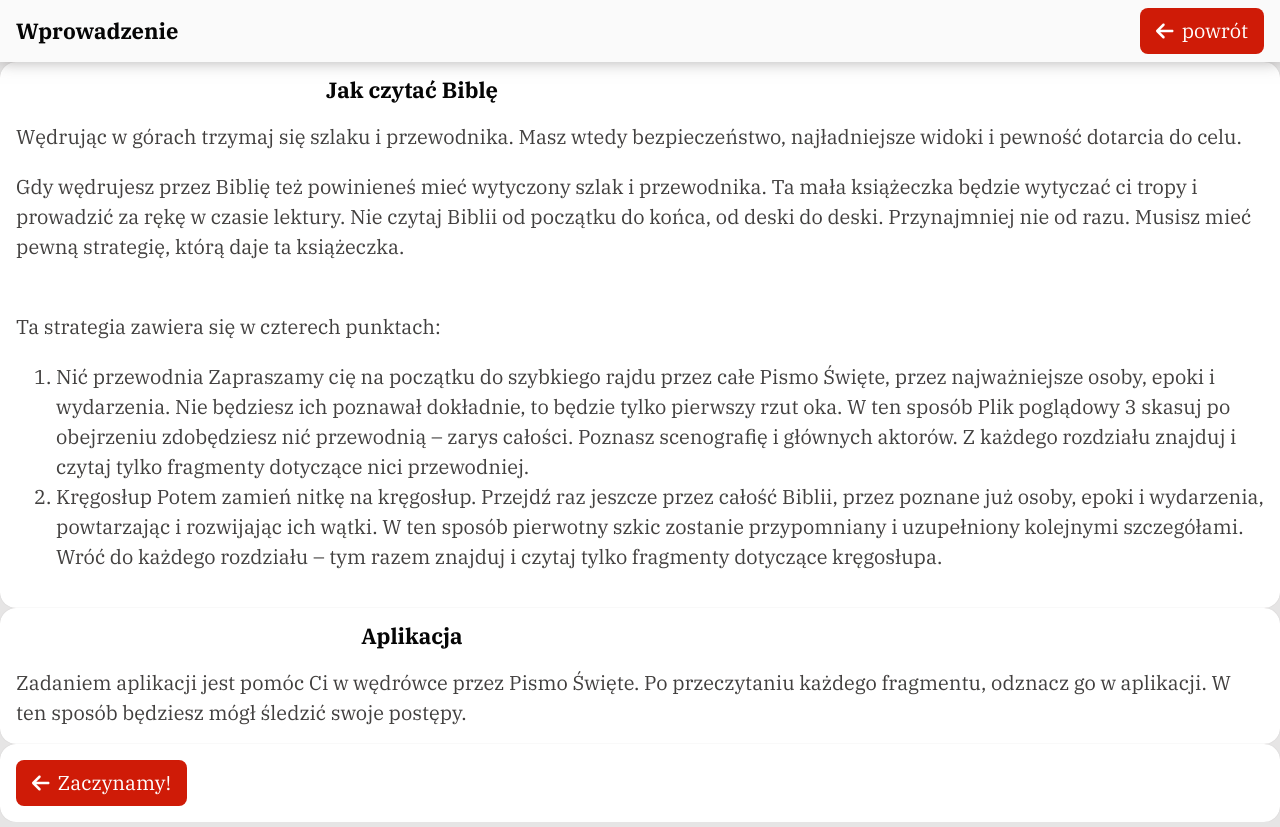
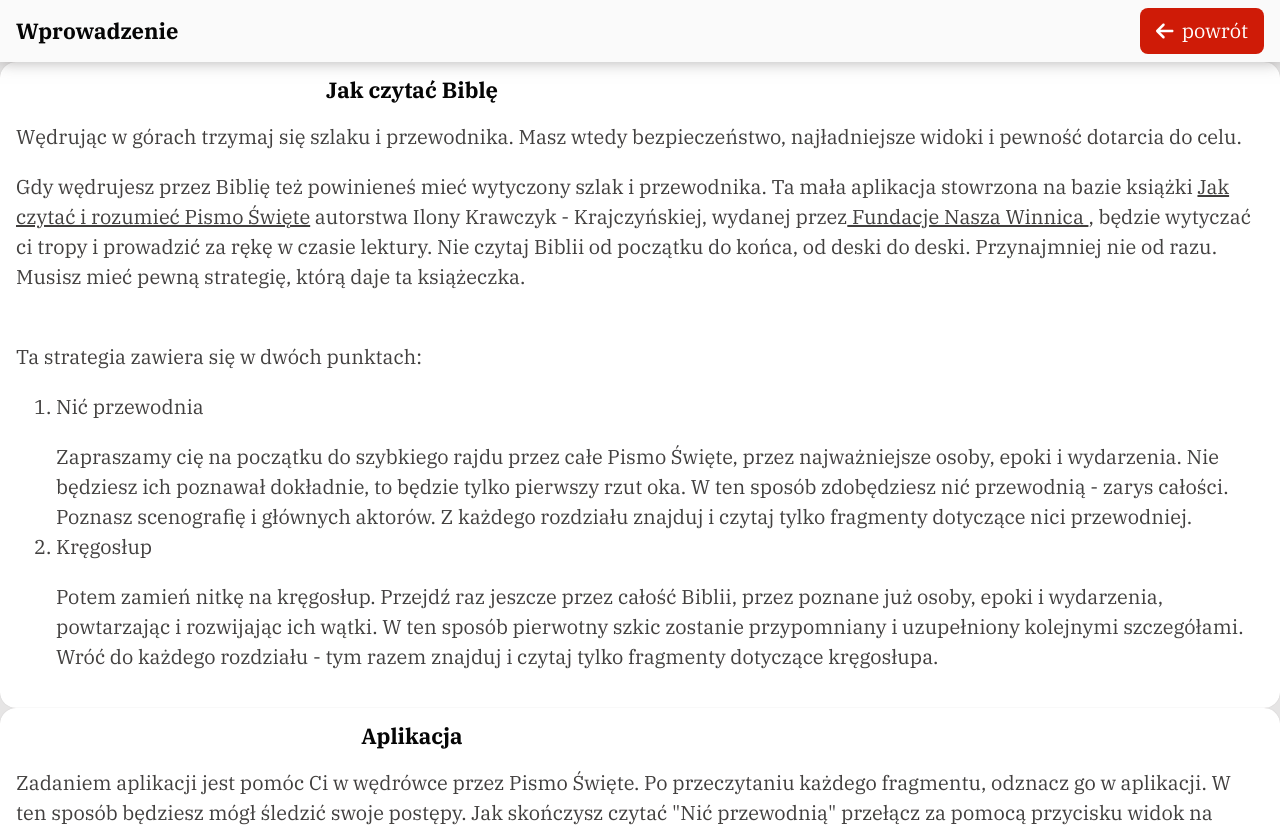
Before and after one commit to mmilian/read-the-bible, a Next.js app: page /pages/intro in a window 1280 px wide. Shown: the top 827 px of the page. Built offline with nearby package versions, Linux system fonts and the light colour scheme.

Commit message:
Fix text

```diff
--- a/src/app/pages/intro/page.tsx
+++ b/src/app/pages/intro/page.tsx
@@ -2,6 +2,7 @@
 import { FontAwesomeIcon } from "@fortawesome/react-fontawesome";
 import { faArrowLeft } from "@fortawesome/free-solid-svg-icons";
 import NextLink from "next/link";
+import Link from "next/link";
 
 const Intro: React.FC = () => (
   <div>
@@ -21,30 +22,33 @@ const Intro: React.FC = () => (
         celu.</p>
       <p>Gdy wędrujesz przez Biblię też powinieneś
         mieć wytyczony szlak i przewodnika. Ta mała
-        książeczka będzie wytyczać ci tropy
-        i prowadzić za rękę w czasie lektury. Nie
-        czytaj Biblii od początku do końca, od deski
+        aplikacja stowrzona na bazie książki <Link href="https://fundacjanaszawinnica.pl/pl/p/Jak-czytac-i-rozumiec-Pismo-Swiete-Ilona-Krawczyk-Krajczynska/41"> Jak czytać i rozumieć Pismo Święte</Link> autorstwa Ilony Krawczyk - Krajczyńskiej, wydanej przez
+        <Link href="https://fundacjanaszawinnica.pl/pl/p/Jak-czytac-i-rozumiec-Pismo-Swiete-Ilona-Krawczyk-Krajczynska/41"> Fundacje Nasza Winnica </Link>,  będzie wytyczać ci tropy i prowadzić za rękę w czasie lektury.
+        Nie czytaj Biblii od początku do końca, od deski
         do deski. Przynajmniej nie od razu. Musisz
         mieć pewną strategię, którą daje ta
         książeczka.</p>
       <br></br>
       <p>
-        Ta strategia zawiera się w czterech punktach:
+        Ta strategia zawiera się w dwóch punktach:
       </p>
       <ol>
         <li> Nić przewodnia
+        <p>
           Zapraszamy cię na początku do szybkiego
           rajdu przez całe Pismo Święte, przez
           najważniejsze osoby, epoki i wydarzenia. Nie
           będziesz ich poznawał dokładnie, to będzie
           tylko pierwszy rzut oka. W ten sposób
-          Plik poglądowy 3 skasuj po obejrzeniu
-          zdobędziesz nić przewodnią – zarys całości.
+          zdobędziesz nić przewodnią - zarys całości.
           Poznasz scenografię i głównych aktorów.
           Z każdego rozdziału znajduj i czytaj tylko
-          fragmenty dotyczące nici przewodniej.</li>
+          fragmenty dotyczące nici przewodniej.
+          </p>
+          </li>
         <li>
           Kręgosłup
+          <p>
           Potem zamień nitkę na kręgosłup. Przejdź raz
           jeszcze przez całość Biblii, przez poznane już
           osoby, epoki i wydarzenia, powtarzając
@@ -52,9 +56,9 @@ const Intro: React.FC = () => (
           W ten sposób pierwotny szkic zostanie
           przypomniany i uzupełniony kolejnymi
           szczegółami.
-          Wróć do każdego rozdziału – tym razem
+          Wróć do każdego rozdziału - tym razem
           znajduj i czytaj tylko fragmenty dotyczące
-          kręgosłupa.
+          kręgosłupa. </p>
         </li>
       </ol>
     </div>
@@ -64,6 +68,7 @@ const Intro: React.FC = () => (
         Zadaniem aplikacji jest pomóc Ci w wędrówce przez Pismo Święte.
         Po przeczytaniu każdego fragmentu, odznacz go w aplikacji.
         W ten sposób będziesz mógł śledzić swoje postępy.
+        Jak skończysz czytać "Nić przewodnią" przełącz za pomocą przycisku widok na "Kręgosłup".
       </p>
     </div>
     <div className="card">
```
Also changed, not shown: src/app/pages/issue/page.tsx (+9 -3 lines).
